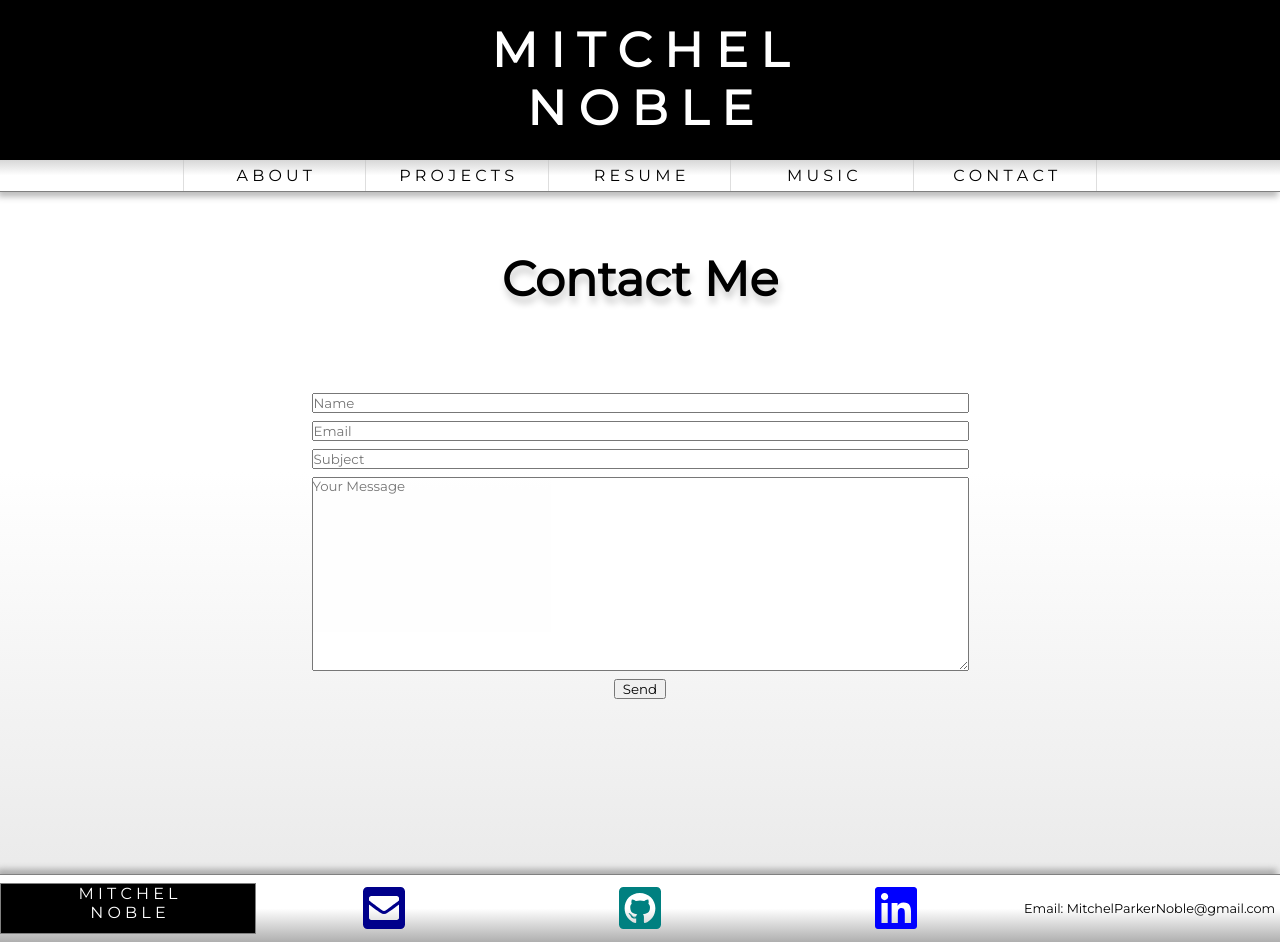
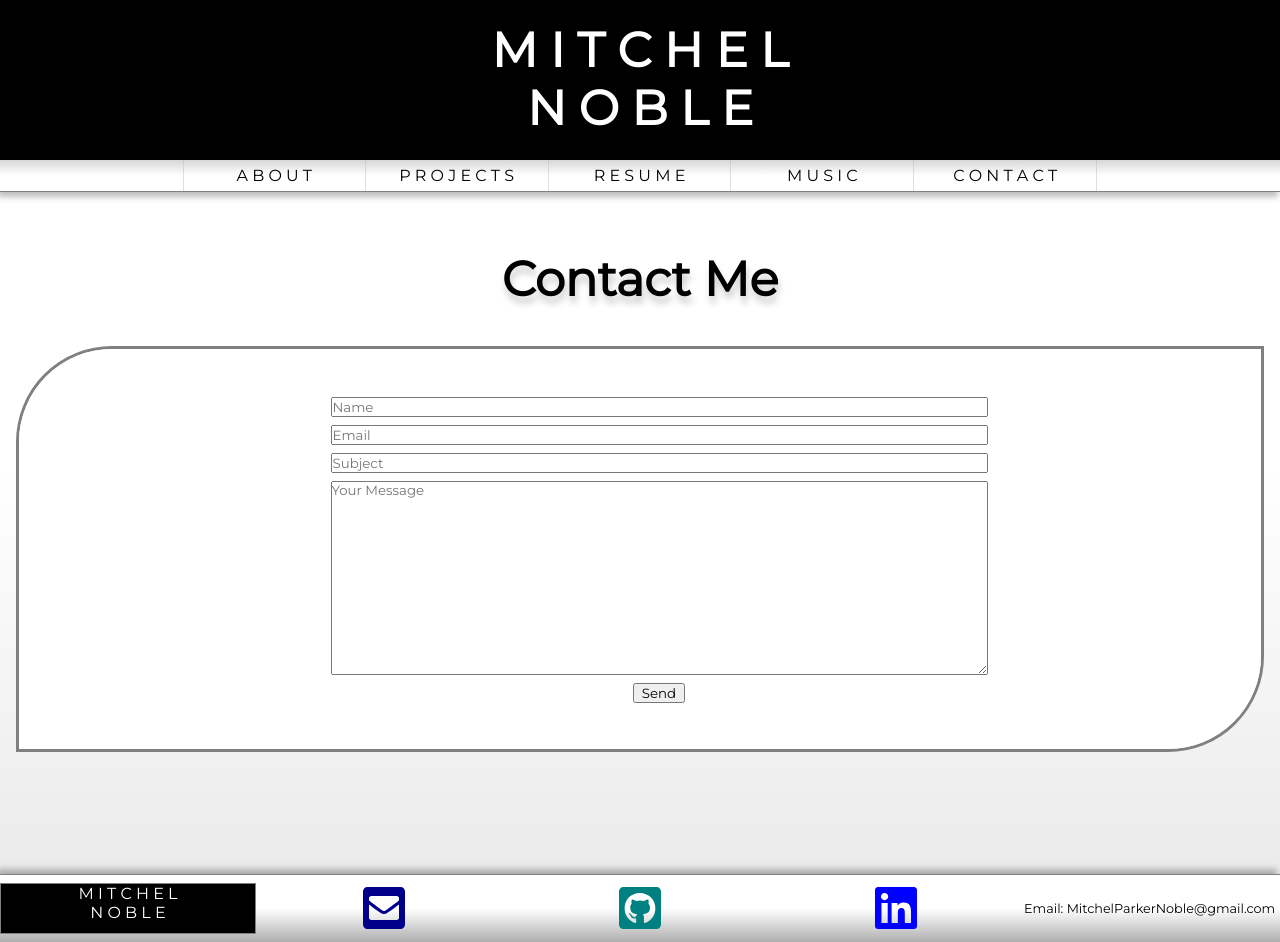
Before and after one commit to mitchelnoble/portfolio-website, a React (Create React App) app: page /Contact in a window 1280 px wide. Built offline with nearby package versions, Linux system fonts and the light colour scheme.

Commit message:
added wrapper to form

```diff
--- a/src/screens/Contact/Contact.jsx
+++ b/src/screens/Contact/Contact.jsx
@@ -29,6 +29,7 @@ export default function Contact() {
 
       <div className="form-and-details">
 
+        <div className="contact-form-wrapper">
         <div className="contact-form">
         <form onSubmit={sendEmail} className="the-form">
           <input
@@ -61,6 +62,7 @@ export default function Contact() {
         </form>
         </div>
         </div>
+        </div>
     </>
   );
 }
--- a/src/styles/components/Music.css
+++ b/src/styles/components/Music.css
@@ -13,8 +13,7 @@
   font-family: "Roboto", "sans";
   border: 2px solid grey;
   border-radius: 2em 0 2em 0;
-  background-color: black;
-  color: white;
+  background-color: white;
   display: flex;
   align-items: center;
   justify-content: center;
--- a/src/styles/screens/Contact.css
+++ b/src/styles/screens/Contact.css
@@ -3,12 +3,24 @@
   max-height: 100%;
 }
 
+.contact-form-wrapper {
+  margin: 1em;
+  border: 3px solid grey;
+  border-radius: 6em 0;
+  background: white;
+  overflow: hidden;
+}
+
 .contact-form {
   margin: 0 auto;
+  padding: 2em;
+  width: 100vw;
   height: 50vh;
+  background: white;
   display: grid;
   justify-content: center;
   align-items: center;
+  overflow: auto;
 }
 
 .the-form {
```
